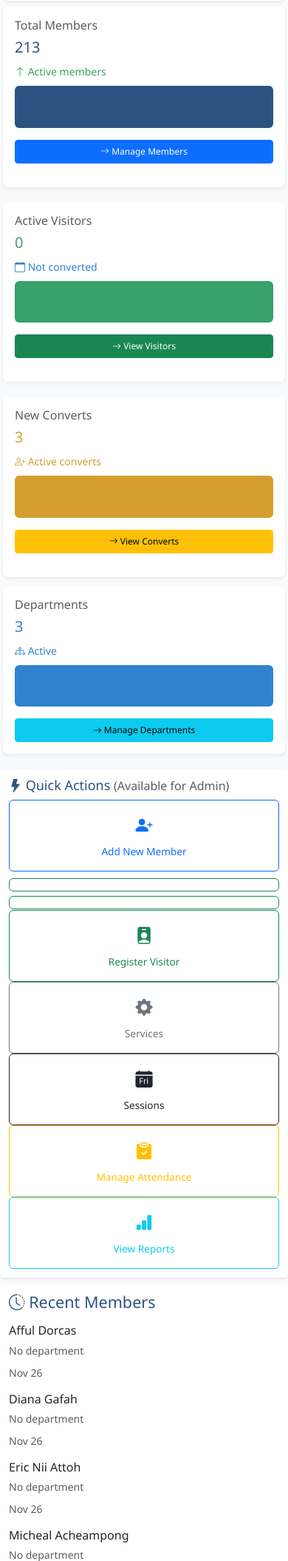
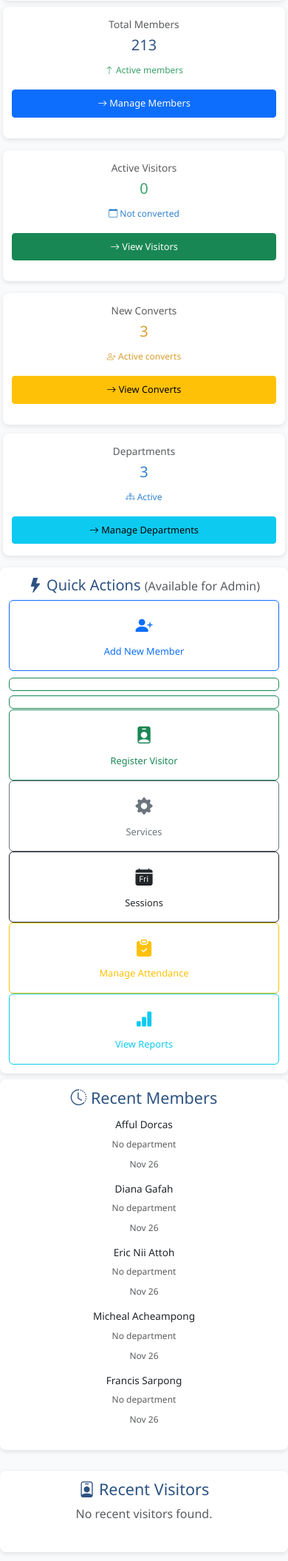
Before and after one commit to EricBaidoo/Attendance_System, a PHP site: page / in a window 390 px wide. Shown: the part 236-2346 px from the top of the page at 74% size. Run offline with PHP 8.4, Linux system fonts and the light colour scheme; a user stored in the database is signed in; data comes from the database, SQL or seed files in the repository; data that the repository does not hold is empty.

Commit message:
style: Refactor dashboard and header styles to use Bootstrap components and improve overall design consistency

```diff
--- a/assets/css/dashboard.css
+++ b/assets/css/dashboard.css
@@ -54,8 +54,26 @@ body {
         margin-top: -0.25rem !important;
     }
 
-    /* Removed modern-card mobile styling - using standard Bootstrap cards */
+    /* Better mobile card styling */
+    .card {
+        margin-bottom: 1rem;
+        border-radius: 0.75rem;
+        box-shadow: 0 0.125rem 0.375rem rgba(0, 0, 0, 0.1) !important;
+    }
 
+    .card-body {
+        padding: 1.25rem 1rem;
+    }
+
+    /* Statistics cards mobile optimization */
+    .row.g-4 > .col-md-3,
+    .row.g-4 > .col-sm-6 {
+        margin-bottom: 1rem;
+        padding-left: 0.5rem;
+        padding-right: 0.5rem;
+    }
+
+    /* Dashboard header mobile styling */
     .dashboard-header {
         padding: 1.25rem 0;
         margin-bottom: 1.25rem;
@@ -143,6 +161,62 @@ body {
     .current-date {
         font-size: 0.8rem;
         align-self: flex-start;
+    }
+}
+
+/* Small Screen Optimizations (Mobile Phones) */
+@media (max-width: 576px) {
+    .container-fluid {
+        padding: 0.375rem !important;
+    }
+
+    /* Compact card layout for small screens */
+    .card {
+        margin-bottom: 0.75rem;
+        border-radius: 0.5rem;
+    }
+
+    .card-body {
+        padding: 1rem 0.75rem;
+        text-align: center;
+    }
+
+    /* Tighter grid spacing */
+    .row.g-4 {
+        --bs-gutter-x: 0.5rem;
+        --bs-gutter-y: 0.75rem;
+    }
+
+    .row.g-4 > .col-md-3,
+    .row.g-4 > .col-sm-6 {
+        margin-bottom: 0.75rem;
+        padding-left: 0.25rem;
+        padding-right: 0.25rem;
+    }
+
+    /* Compact numbers and text */
+    .card h3 {
+        font-size: 1.25rem !important;
+        margin-bottom: 0.375rem;
+    }
+
+    .card h6 {
+        font-size: 0.85rem;
+    }
+
+    .card small {
+        font-size: 0.75rem;
+    }
+
+    /* Compact buttons */
+    .btn {
+        padding: 0.5rem 0.75rem;
+        font-size: 0.8rem;
+    }
+
+    /* Hide large icons on very small screens */
+    .display-4 {
+        display: none !important;
     }
 }
 
@@ -450,13 +524,66 @@ body {
 /* Additional Mobile Responsive Design */
 @media (max-width: 576px) {
     .container-fluid {
+        padding: 0.375rem !important;
+    }
+
+    /* Compact card layout for small screens */
+    .card {
+        margin-bottom: 0.75rem;
+        border-radius: 0.5rem;
+    }
+
+    .card-body {
+        padding: 1rem 0.75rem;
+        text-align: center;
+    }
+
+    /* Tighter grid spacing */
+    .row.g-4 {
+        --bs-gutter-x: 0.5rem;
+        --bs-gutter-y: 0.75rem;
+    }
+
+    .row.g-4 > .col-md-3,
+    .row.g-4 > .col-sm-6 {
+        margin-bottom: 0.75rem;
+        padding-left: 0.25rem;
+        padding-right: 0.25rem;
+    }
+
+    /* Compact numbers and text */
+    .card h3 {
+        font-size: 1.25rem !important;
+        margin-bottom: 0.375rem;
+    }
+
+    .card h6 {
+        font-size: 0.85rem;
+    }
+
+    .card small {
+        font-size: 0.75rem;
+    }
+
+    /* Compact buttons */
+    .btn {
+        padding: 0.5rem 0.75rem;
+        font-size: 0.8rem;
+    }
+
+    /* Hide large icons on very small screens */
+    .display-4 {
+        display: none !important;
+    }
+}
+
+/* Extra Small Screen Optimizations (Very Small Mobile) */
+@media (max-width: 480px) {
+    .container-fluid {
         padding: 0.25rem !important;
     }
 
-    .modern-card {
-        margin-bottom: 0.5rem !important;
-        padding: 0.75rem !important;
-    }
+    /* Removed modern-card mobile styling - using standard Bootstrap cards */
 
     .dashboard-header {
         padding: 1rem 0;
@@ -526,12 +653,7 @@ body {
         margin-bottom: 0.75rem;
     }
 
-    .modern-header {
-        padding: 1rem 0;
-        text-align: center;
-    }
-
-    /* Removed modern-header h2 mobile styling */
+    /* Removed modern-header classes - using standard Bootstrap */
 
     .user-greeting {
         justify-content: center;
--- a/index.php
+++ b/index.php
@@ -87,9 +87,9 @@ include 'includes/header.php';
 <!-- Statistics Cards - Visible to all logged-in users -->
 <?php
 // Determine grid layout based on user role and screen size
-$card_col_class = ($user_role == 'admin') ? 'col-lg-3 col-md-6 col-12 mb-3' : 'col-lg-4 col-md-6 col-12 mb-3';
+$card_col_class = ($user_role == 'admin') ? 'col-lg-3 col-md-6 col-sm-6 col-12 mb-3' : 'col-lg-4 col-md-6 col-sm-6 col-12 mb-3';
 ?>
-<div class="row g-3">
+<div class="row g-2 g-md-3">
     <!-- Members Card - All users can see this -->
     <div class="<?php echo $card_col_class; ?>">
         <div class="card border-0 shadow-sm h-100">
@@ -102,7 +102,7 @@ $card_col_class = ($user_role == 'admin') ? 'col-lg-3 col-md-6 col-12 mb-3' : 'c
                             <i class="bi bi-arrow-up"></i> Active members
                         </small>
                     </div>
-                    <div class="bg-primary bg-opacity-10 rounded p-3">
+                    <div class="bg-primary bg-opacity-10 rounded p-3 d-none d-sm-block">
                         <i class="bi bi-people-fill text-primary fs-4"></i>
                     </div>
                 </div>
@@ -130,7 +130,7 @@ $card_col_class = ($user_role == 'admin') ? 'col-lg-3 col-md-6 col-12 mb-3' : 'c
                             <i class="bi bi-calendar"></i> Not converted
                         </small>
                     </div>
-                    <div class="bg-success bg-opacity-10 rounded p-3">
+                    <div class="bg-success bg-opacity-10 rounded p-3 d-none d-sm-block">
                         <i class="bi bi-person-badge text-success fs-4"></i>
                     </div>
                 </div>
@@ -155,7 +155,7 @@ $card_col_class = ($user_role == 'admin') ? 'col-lg-3 col-md-6 col-12 mb-3' : 'c
                             <i class="bi bi-person-plus"></i> Active converts
                         </small>
                     </div>
-                    <div class="bg-warning bg-opacity-10 rounded p-3">
+                    <div class="bg-warning bg-opacity-10 rounded p-3 d-none d-sm-block">
                         <i class="bi bi-person-plus-fill text-warning fs-4"></i>
                     </div>
                 </div>
@@ -183,7 +183,7 @@ $card_col_class = ($user_role == 'admin') ? 'col-lg-3 col-md-6 col-12 mb-3' : 'c
                             <i class="bi bi-diagram-3"></i> Active
                         </small>
                     </div>
-                    <div class="bg-info bg-opacity-10 rounded p-3">
+                    <div class="bg-info bg-opacity-10 rounded p-3 d-none d-sm-block">
                         <i class="bi bi-diagram-3 text-info fs-4"></i>
                     </div>
                 </div>
```
Also changed, not shown: assets/css/mobile-responsive.css (+71 -0 lines).
